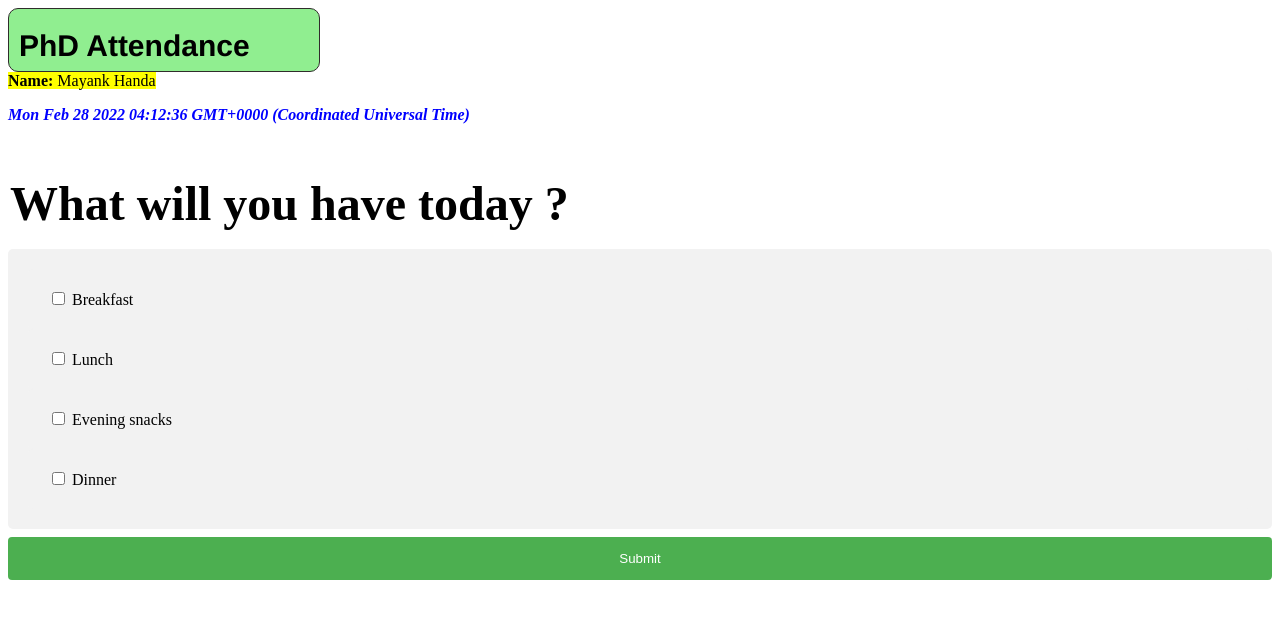
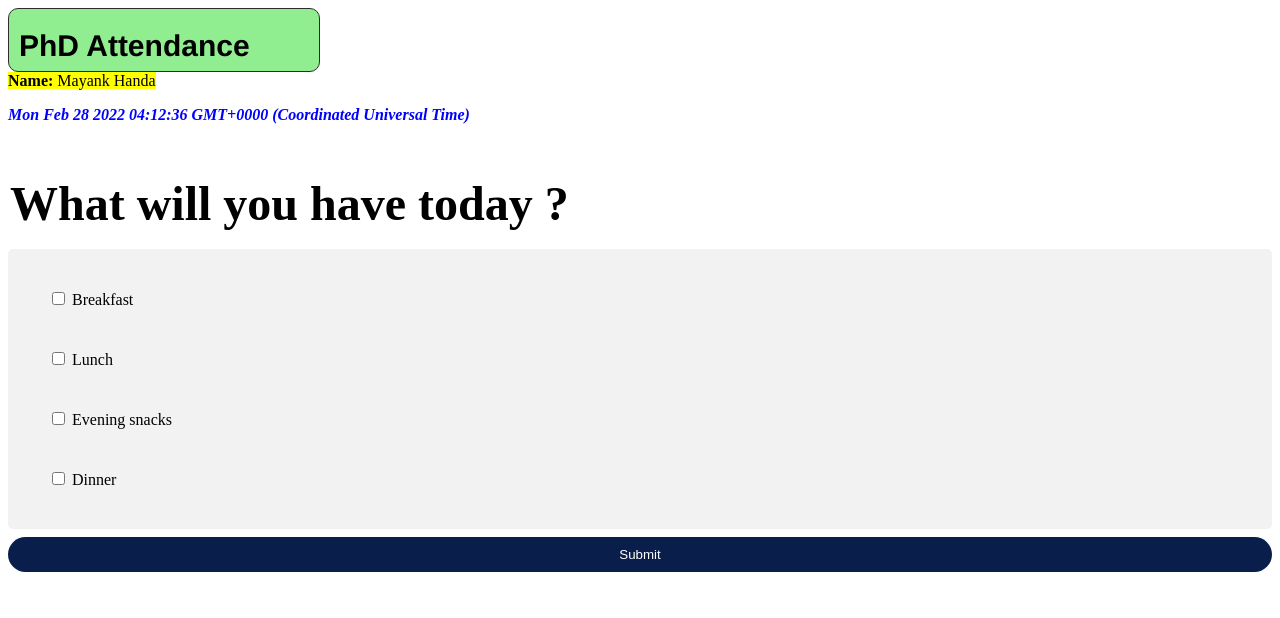
Before and after one commit to professor339/atten, a plain HTML site: page mayank.html in a window 1280 px wide. Drawn offline with nearby package versions, Linux system fonts and the light colour scheme; some packages are replaced by stand-ins of ours; a script that the page names is missing.

Commit message:
Update mayank.html

```diff
--- a/mayank.html
+++ b/mayank.html
@@ -13,11 +13,16 @@ input[type=submit] {
   width: 100%;
   background-color: #4CAF50;
   color: white;
-  padding: 14px 20px;
+  padding: 10px 15px;
   margin: 8px 0;
   border: none;
   border-radius: 4px;
   cursor: pointer;
+  webkit-border-radius: 30px;
+    moz-border-radius: 30px;
+    border-radius: 30px;
+    background-color: #0a1e4c;
+    font: #939595;
 }
 
 input[type=submit]:hover {
```
